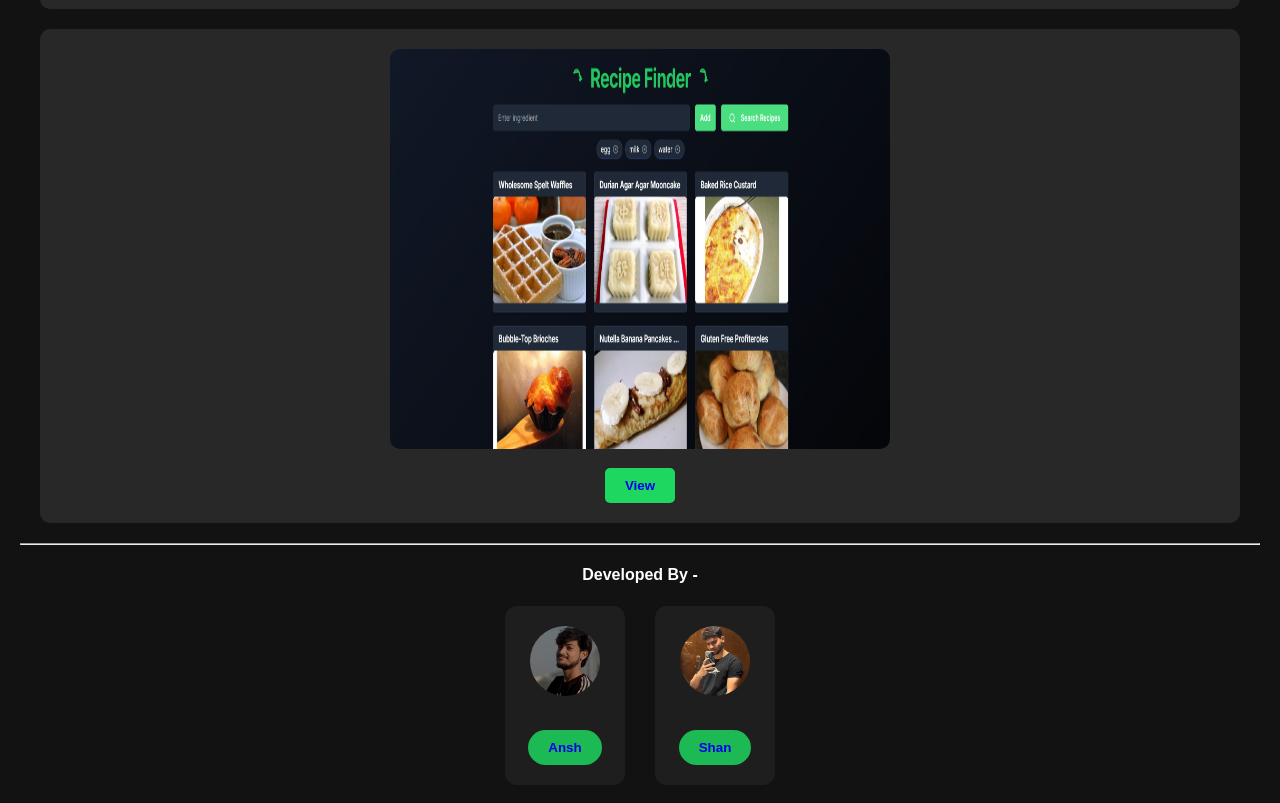
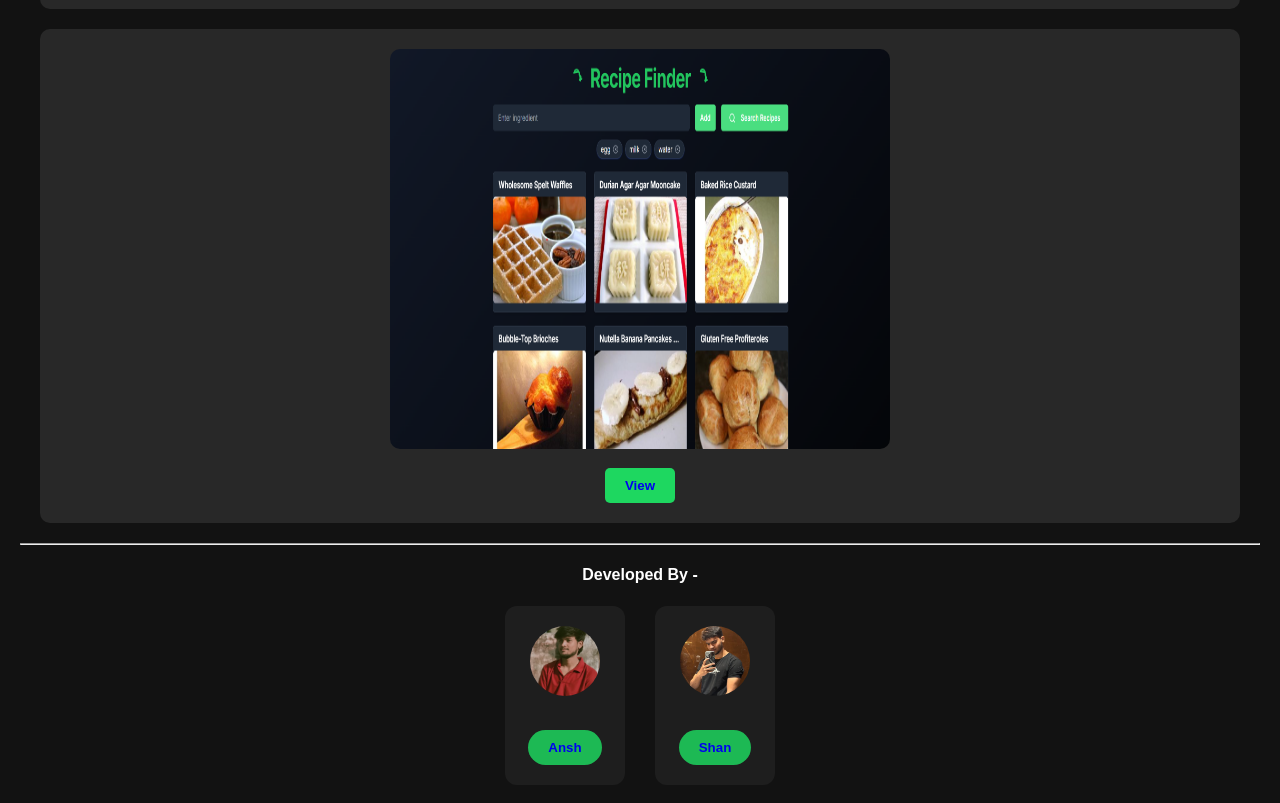
Before and after one commit to ianshvermagit/majorproject, a plain HTML site: page index.html in a window 1280 px wide. Shown: the part 593-1396 px from the top of the page. Drawn offline with Linux system fonts and the light colour scheme.

Commit message:
Update index.html

```diff
--- a/index.html
+++ b/index.html
@@ -133,7 +133,7 @@
   <center><h4> Developed By -</h4></center>
   <div class="container">
     <div class="card">
-      <img src="a.jpg" alt="Image 1" />
+      <img src="a1.png" alt="Image 1" />
       <button class="btn" ><a href="https://ianshvermagit.github.io/myprotfolio/" class="no">Ansh</a></button>
     </div>
     <div class="card">
```
